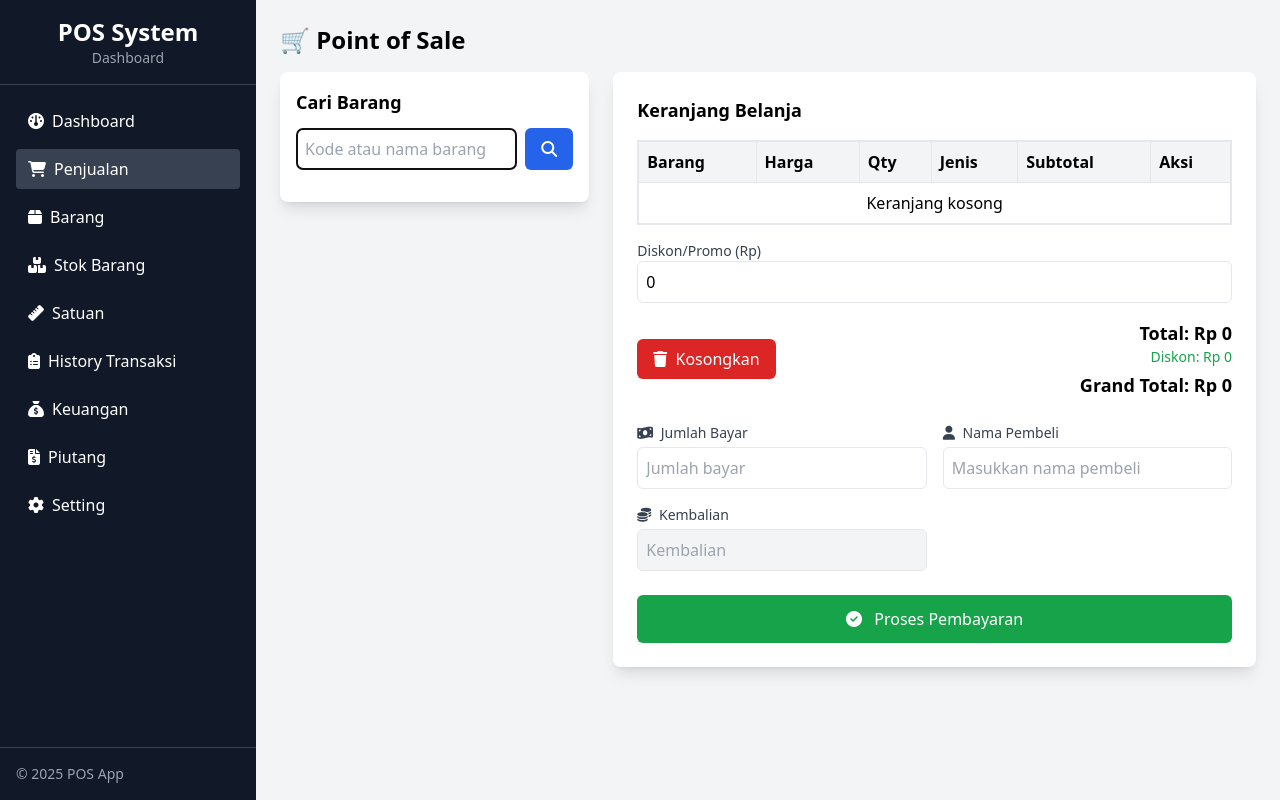
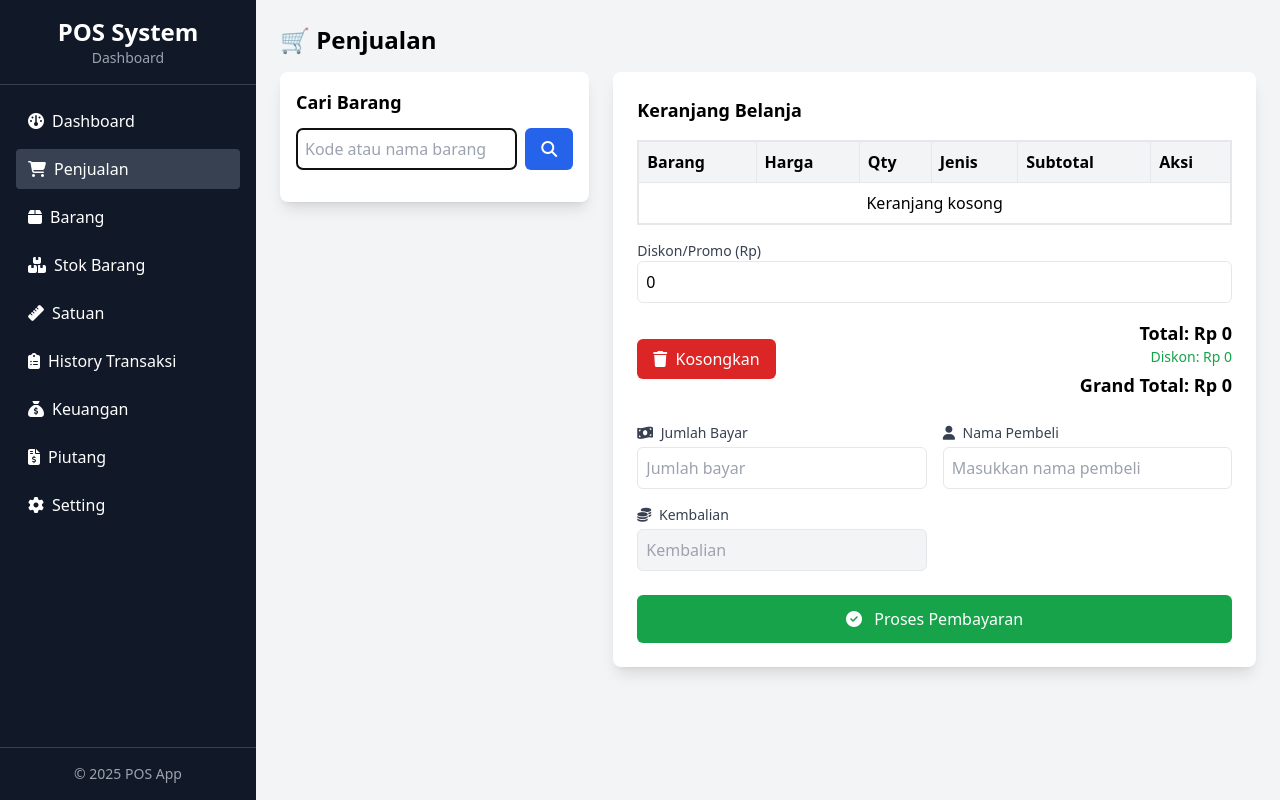
Before and after one commit to radenfebri/Payment-of-Sale, a PHP site: page /penjualan.php in a window 1280 px wide. Run offline with PHP 8.4, Linux system fonts and the light colour scheme; some libraries are stand-ins or nearby versions.

Commit message:
Update Sidebar

```diff
--- a/data/hutang.json
+++ b/data/hutang.json
@@ -76,6 +76,7 @@
         "jumlah": 14800,
         "tanggal": "2025-10-01 20:14:07",
         "status": "belum lunas",
-        "tanggal_bayar": null
+        "tanggal_bayar": null,
+        "jumlah_awal": 14800
     }
 ]
--- a/history.php
+++ b/history.php
@@ -188,7 +188,7 @@ if (isset($_GET['action'])) {
     <!-- Sidebar -->
     <?php include "partials/sidebar.php"; ?>
 
-    <main class="flex-1 p-6">
+    <main class="flex-1 md:ml-64 ml-0 p-6">
         <div class="flex justify-between items-center mb-6">
             <h2 class="text-2xl font-semibold">📋 History Transaksi</h2>
         </div>
@@ -261,7 +261,7 @@ if (isset($_GET['action'])) {
                             <th class="p-3">Total</th>
                             <th class="p-3">Laba</th>
                             <th class="p-3">Status</th>
-                            <th class="p-3">Aksi</th>
+                            <th class="p-3 text-center">Aksi</th>
                         </tr>
                     </thead>
                     <tbody id="daftarTransaksi">
@@ -456,7 +456,7 @@ if (isset($_GET['action'])) {
             <td class="p-3 font-medium">${formatRupiah(item.grandTotal)}</td>
             <td class="p-3 font-medium text-green-600">${laba}</td>
             <td class="p-3">${status}</td>
-            <td class="p-3">
+            <td class="p-3 text-center">
                 <button onclick="lihatDetailById('${item.id}')" class="text-blue-500 hover:text-blue-700 mr-2">
                     <i class="fas fa-eye"></i> Detail
                 </button>
--- a/index.php
+++ b/index.php
@@ -58,11 +58,11 @@
   <?php include "partials/sidebar.php"; ?>
 
   <!-- Main -->
-  <main class="flex-1 p-4 md:p-6">
+  <main class="flex-1 p-4 md:p-6 ml-64">
     <div class="flex flex-col md:flex-row md:items-center justify-between mb-6">
       <h2 class="text-2xl md:text-3xl font-bold flex items-center gap-2">
         <i data-lucide="bar-chart-3" class="w-6 h-6 md:w-7 md:h-7 text-blue-600"></i>
-        Ringkasan
+        Dashboard
       </h2>
 
       <!-- Date Filter -->
--- a/keuangan.php
+++ b/keuangan.php
@@ -467,7 +467,7 @@ if (isset($_GET['action'])) {
     <!-- Sidebar -->
     <?php include "partials/sidebar.php"; ?>
 
-    <main class="flex-1 p-6">
+    <main class="flex-1 md:ml-64 ml-0 p-6">
         <h2 class="text-2xl font-semibold mb-6">💰 Dashboard Keuangan</h2>
 
         <!-- Ringkasan Keuangan -->
--- a/partials/sidebar.php
+++ b/partials/sidebar.php
@@ -1,10 +1,12 @@
-<aside class="w-64 bg-gray-900 text-white flex flex-col">
+<!-- SIDEBAR FIXED -->
+<aside class="fixed left-0 top-0 h-screen w-64 bg-gray-900 text-white flex flex-col z-40">
     <div class="p-4 text-center border-b border-gray-700">
         <h1 class="text-2xl font-bold">POS System</h1>
         <p class="text-sm text-gray-400">Dashboard</p>
     </div>
 
-    <nav class="flex-1 p-4 space-y-2">
+    <!-- penting: biar area menu bisa scroll sendiri -->
+    <nav class="flex-1 min-h-0 p-4 space-y-2 overflow-y-auto">
         <a href="index.php"
             class="flex items-center gap-2 px-3 py-2 rounded hover:bg-gray-700 <?= basename($_SERVER['PHP_SELF']) == 'index.php' ? 'bg-gray-700' : '' ?>">
             <i class="fa-solid fa-gauge"></i><span>Dashboard</span>
@@ -51,7 +53,10 @@
         </a>
     </nav>
 
-    <div class="p-4 border-t border-gray-700 text-sm text-gray-400">
-        © 2025 POS App
+    <div class="p-4 border-t border-gray-700 text-sm text-gray-400 text-center">
+        &copy; <span id="year"></span> POS App
     </div>
+    <script>
+        document.getElementById('year').textContent = new Date().getFullYear();
+    </script>
 </aside>
--- a/penjualan.php
+++ b/penjualan.php
@@ -268,8 +268,8 @@ if (isset($_GET['action'])) {
     <!-- Sidebar -->
     <?php include "partials/sidebar.php"; ?>
 
-    <main class="flex-1 p-6">
-        <h2 class="text-2xl font-semibold mb-4">🛒 Point of Sale</h2>
+    <main class="flex-1 md:ml-64 ml-0 p-6">
+        <h2 class="text-2xl font-semibold mb-4">🛒 Penjualan</h2>
 
         <div class="grid grid-cols-1 lg:grid-cols-3 gap-6">
             <!-- Panel Kiri: Pencarian dan Daftar Barang -->
@@ -757,46 +757,6 @@ if (isset($_GET['action'])) {
             simpanKeranjangKePenyimpanan();
             window.showToast(`${barang.nama} berhasil ditambahkan ke keranjang.`, 'success', 3000);
         }
-
-
-        // function tambahKeKeranjang(barang, jenisHarga) {
-        //     const hargaEcer = Number(barang?.satuanHarga?.[0]?.hargaEcer || 0);
-        //     const hargaGrosir = Number(barang?.satuanHarga?.[0]?.hargaGrosir || 0);
-
-        //     const jenis = jenisHarga || 'ecer'; // default ecer
-        //     const harga = (jenis === 'grosir') ? hargaGrosir : hargaEcer;
-
-        //     const idx = keranjang.findIndex(i => i.id === barang.id && i.jenisHarga === jenis);
-
-        //     if (idx !== -1) {
-        //         if (keranjang[idx].qty < barang.stok) {
-        //             keranjang[idx].qty += 1;
-        //         } else {
-        //             window.showToast('Stok tidak mencukupi!', 'error', 4000);
-        //             return;
-        //         }
-        //     } else {
-        //         if (barang.stok > 0) {
-        //             keranjang.unshift({
-        //                 id: barang.id,
-        //                 nama: barang.nama,
-        //                 hargaEcer,
-        //                 hargaGrosir,
-        //                 harga, // harga aktif
-        //                 jenisHarga: jenis, // 'ecer' | 'grosir'
-        //                 qty: 1,
-        //                 stok: barang.stok
-        //             });
-        //         } else {
-        //             window.showToast('Stok habis!', 'error', 4000);
-        //             return;
-        //         }
-        //     }
-
-        //     perbaruiKeranjang();
-        //     simpanKeranjangKePenyimpanan();
-        //     window.showToast(`${barang.nama} berhasil ditambahkan ke keranjang.`, 'success', 3000);
-        // }
 
 
         function ubahJenis(index, jenis) {
--- a/piutang.php
+++ b/piutang.php
@@ -418,7 +418,7 @@ if (ob_get_level()) ob_clean();
         </div>
     </div>
 
-    <main class="flex-1 p-6">
+    <main class="flex-1 md:ml-64 ml-0 p-6">
         <h2 class="text-2xl font-semibold mb-4">📑 Daftar Piutang</h2>
 
         <div class="bg-white p-6 rounded-lg shadow-lg">
--- a/satuan.php
+++ b/satuan.php
@@ -136,7 +136,7 @@ if (isset($_GET['action'])) {
     <!-- Sidebar -->
     <?php include "partials/sidebar.php"; ?>
 
-    <main class="flex-1 p-6">
+    <main class="flex-1 md:ml-64 ml-0 p-6">
         <h2 class="text-2xl font-semibold mb-6">📏 Manajemen Satuan</h2>
 
         <!-- Form Tambah Satuan -->
--- a/setting.php
+++ b/setting.php
@@ -601,7 +601,7 @@ if (!function_exists('str_ends_with')) {
 <body class="min-h-screen flex">
     <?php include "partials/sidebar.php"; ?>
 
-    <main class="flex-1 p-6">
+    <main class="flex-1 md:ml-64 ml-0 p-6">
         <!-- FULL WIDTH container -->
         <div class="w-full max-w-none mx-auto px-2 sm:px-4">
             <div class="flex items-center gap-3 mb-6">
--- a/stok.php
+++ b/stok.php
@@ -420,7 +420,7 @@ if (isset($_GET['action'])) {
     <?php include "partials/sidebar.php"; ?>
 
     <!-- Main Content -->
-    <main class="flex-1 p-6">
+    <main class="flex-1 md:ml-64 ml-0 p-6">
         <div class="flex justify-between items-center mb-6">
             <h2 class="text-2xl font-bold text-gray-800">📊 Manajemen Stok Barang</h2>
             <!-- Di dalam div dengan class flex justify-between items-center mb-6 -->
```
Also changed, not shown: barang.php (+4 -4 lines), data/keuangan.json (+21 -0 lines), data/penjualan.json (+6 -3 lines).
